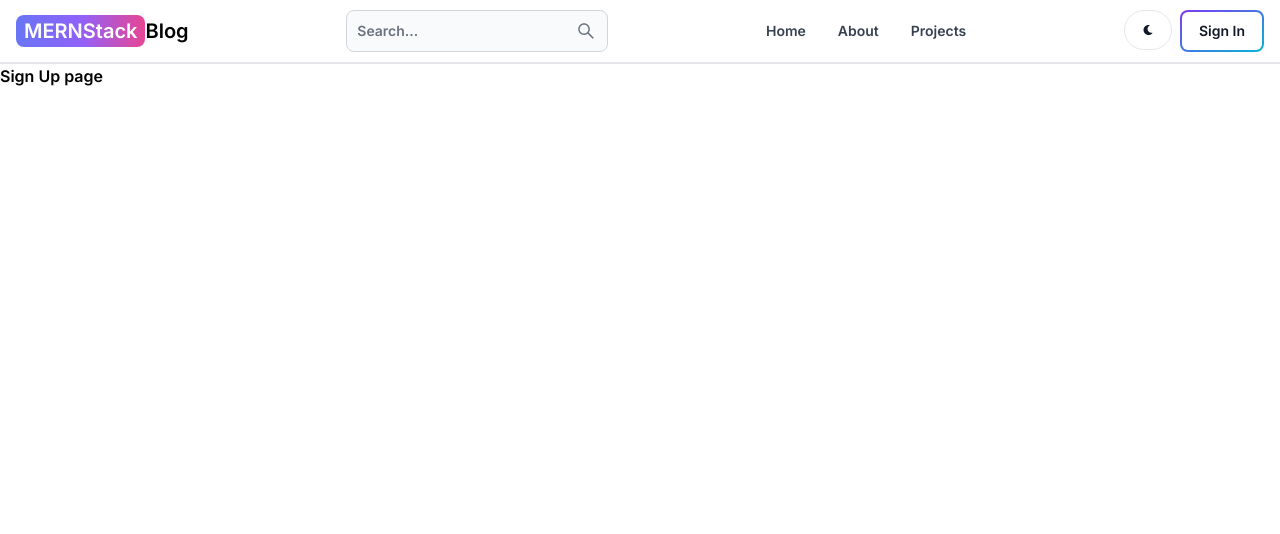
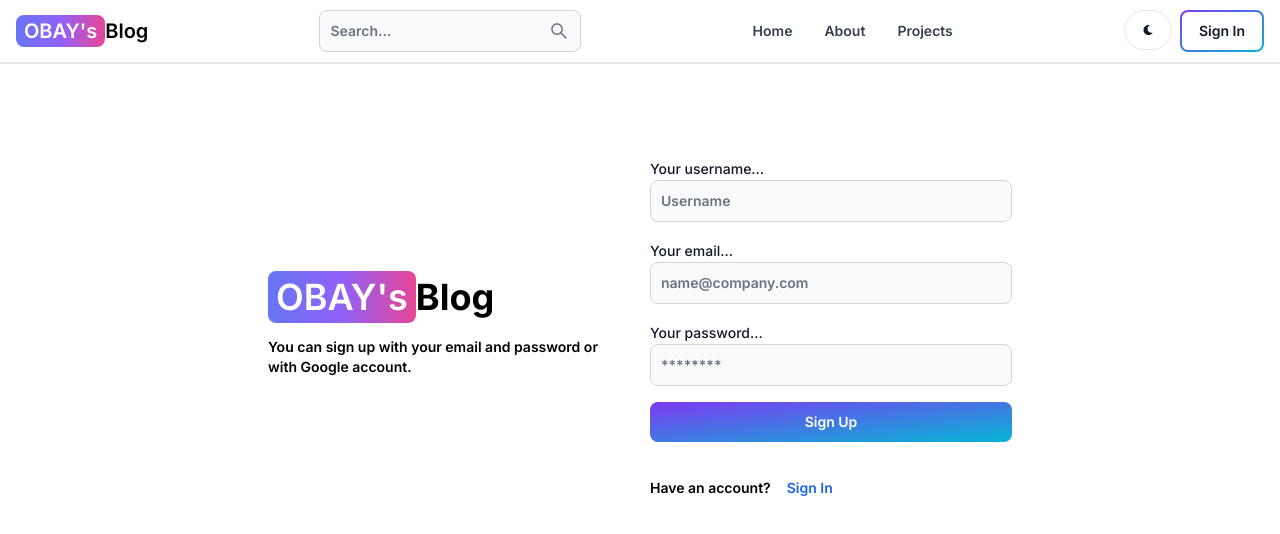
Before and after one commit to osmanbayy/mern-blog, a React (Vite) app in the folder client/: page /sign-up in a window 1280 px wide. Shown: the top 534 px of the page. Built offline with nearby package versions, Linux system fonts and the light colour scheme.

Commit message:
complete sign-up page ui

```diff
--- a/client/src/components/Header.jsx
+++ b/client/src/components/Header.jsx
@@ -14,7 +14,7 @@
         className="self-center text-sm font-semibold whitespace-nowrap sm:text-xl dark:text-white"
       >
         <span className="px-2 py-1 text-white rounded-lg bg-gradient-to-r from-indigo-500 via-purple-500 to-pink-500">
-          MERNStack
+          OBAY's
         </span>
         Blog
       </Link>
--- a/client/src/pages/SignUp.jsx
+++ b/client/src/pages/SignUp.jsx
@@ -1,8 +1,62 @@
+import { Button, Label, TextInput } from "flowbite-react";
+import { Link } from "react-router-dom";
 
 export default function SignUp() {
   return (
-    <div>
-      Sign Up page
+    <div className="min-h-screen mt-20">
+      <div className="flex flex-col max-w-3xl gap-5 p-3 mx-auto md:flex-row md:items-center">
+        {/* left side */}
+        <div className="flex-1">
+          <Link to={"/"} className="text-4xl font-bold dark:text-white">
+            <span className="px-2 py-1 text-white rounded-lg bg-gradient-to-r from-indigo-500 via-purple-500 to-pink-500">
+              OBAY's
+            </span>
+            Blog
+          </Link>
+          <p className="mt-5 text-sm">
+            You can sign up with your email and password or with Google account.
+          </p>
+        </div>
+        {/* right side */}
+        <div className="flex-1">
+          <form className="flex flex-col gap-4">
+            <div>
+              <Label value="Your username..." />
+              <TextInput
+                type="text"
+                placeholder="Username"
+                id="username"
+                autoComplete="off"
+              />
+            </div>
+            <div>
+              <Label value="Your email..." />
+              <TextInput
+                type="email"
+                placeholder="name@company.com"
+                id="email"
+                autoComplete="off"
+              />
+            </div>
+            <div>
+              <Label value="Your password..." />
+              <TextInput
+                type="password"
+                placeholder="********"
+                id="password"
+                autoComplete="off"
+              />
+            </div>
+            <Button gradientDuoTone="purpleToBlue" type="submit">
+              Sign Up
+            </Button>
+            <div className="flex gap-4 mt-5 text-sm">
+              <span>Have an account?</span>
+              <Link to={'/sign-in'} className="text-blue-600">Sign In</Link>
+            </div>
+          </form>
+        </div>
+      </div>
     </div>
-  )
+  );
 }
```
